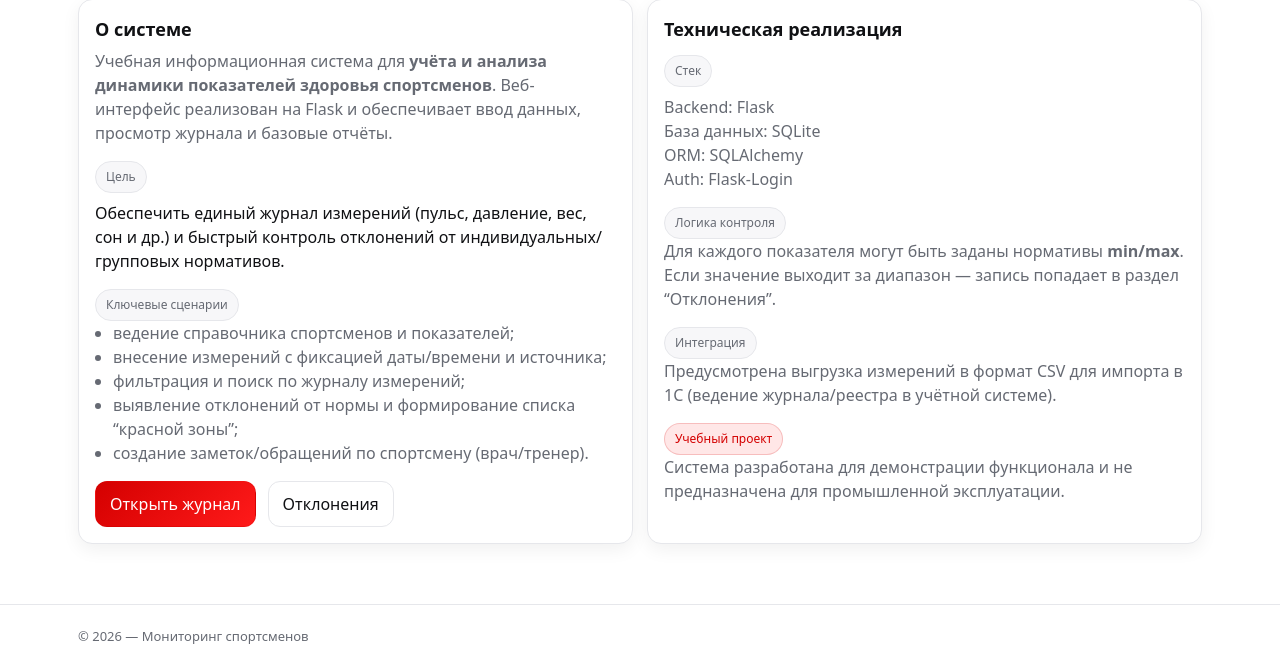
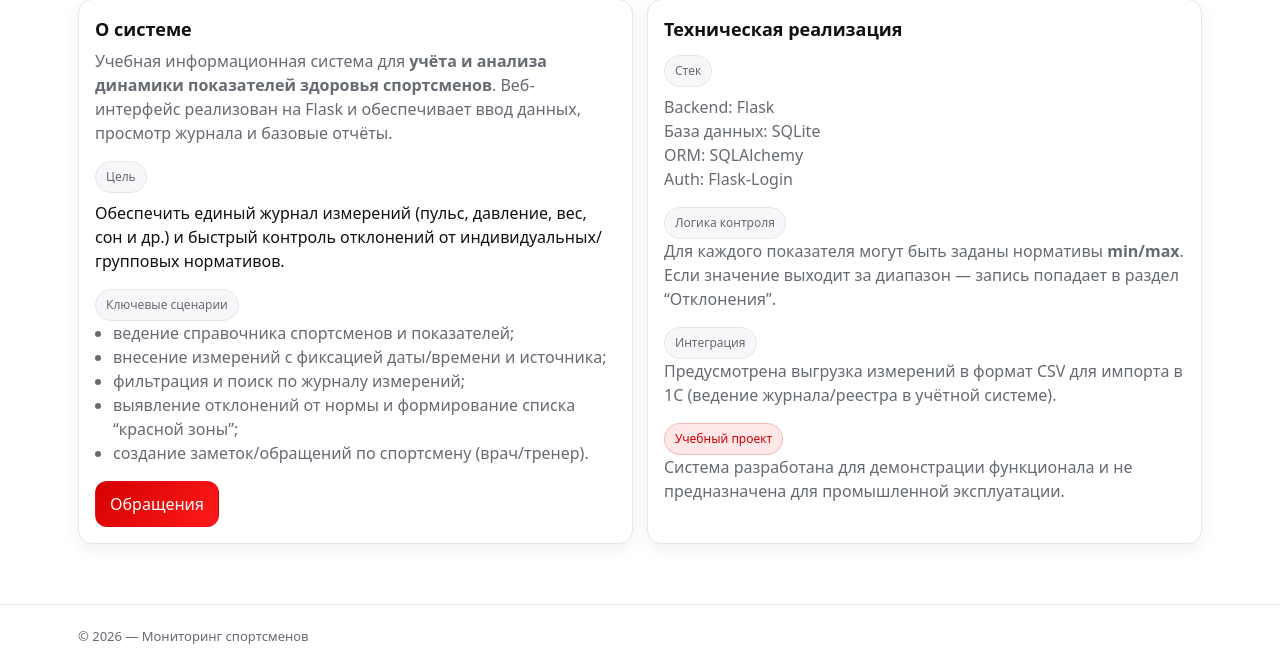
Before and after one commit to tequilaisback/muiv, a Flask app: page /about in a window 1280 px wide. Shown: the part 144-812 px from the top of the page. Run offline with Flask 3, Linux system fonts and the light colour scheme.

Commit message:
Update about.html

```diff
--- a/app/templates/about.html
+++ b/app/templates/about.html
@@ -33,8 +33,14 @@
         </div>
 
         <div class="row mt-16">
-          <a class="btn btn--primary" href="{{ url_for('routes.catalog') }}">Открыть журнал</a>
-          <a class="btn" href="{{ url_for('routes.offers') }}">Отклонения</a>
+          {% if is_staff %}
+            <a class="btn btn--primary" href="{{ url_for('routes.catalog') }}">Открыть журнал</a>
+            <a class="btn" href="{{ url_for('routes.offers') }}">Отклонения</a>
+          {% elif is_user %}
+            <a class="btn btn--primary" href="{{ url_for('cabinet.cabinet_home') }}">Личный кабинет</a>
+          {% else %}
+            <a class="btn btn--primary" href="{{ url_for('feedback.feedback_home') }}">Обращения</a>
+          {% endif %}
         </div>
       </div>
     </div>
```
